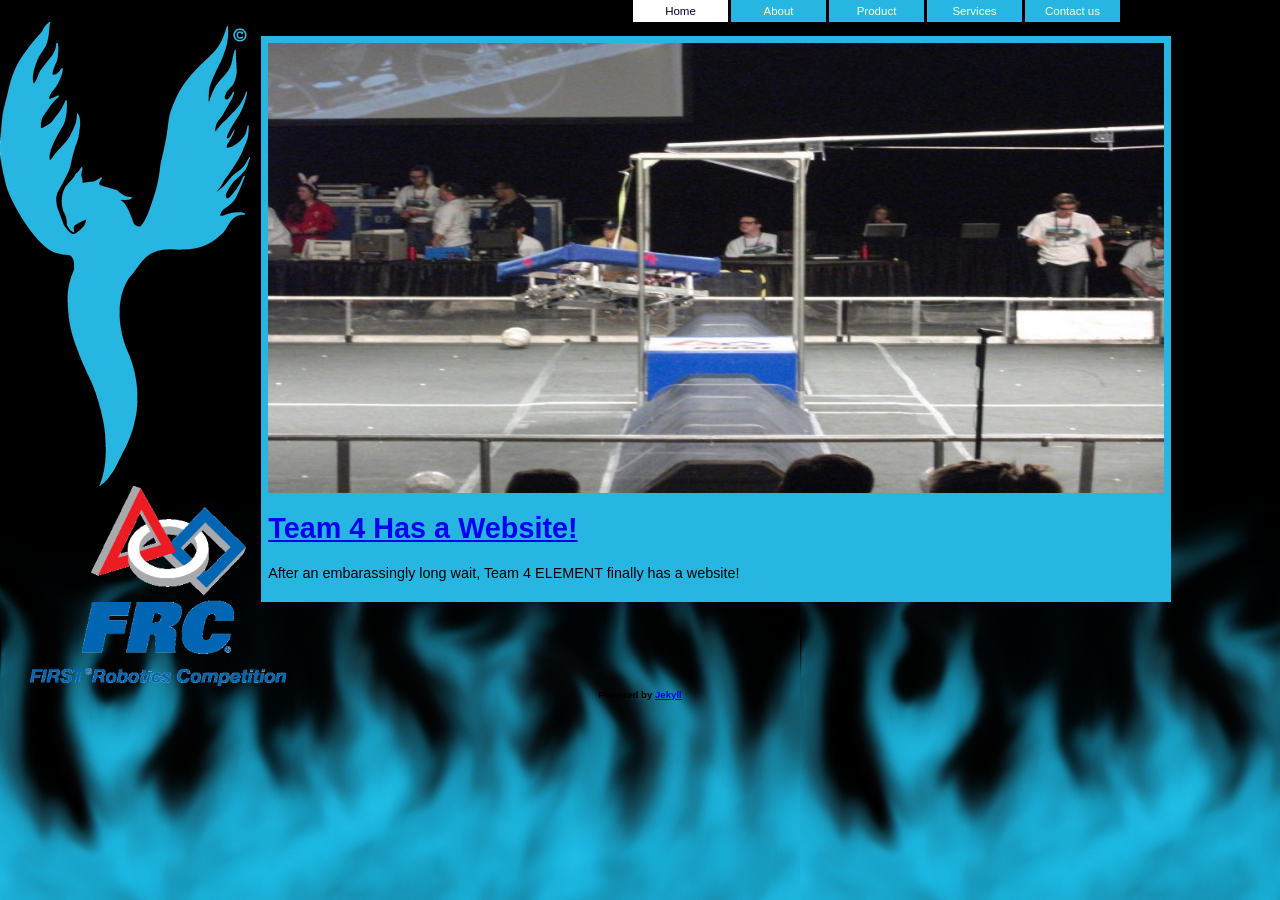
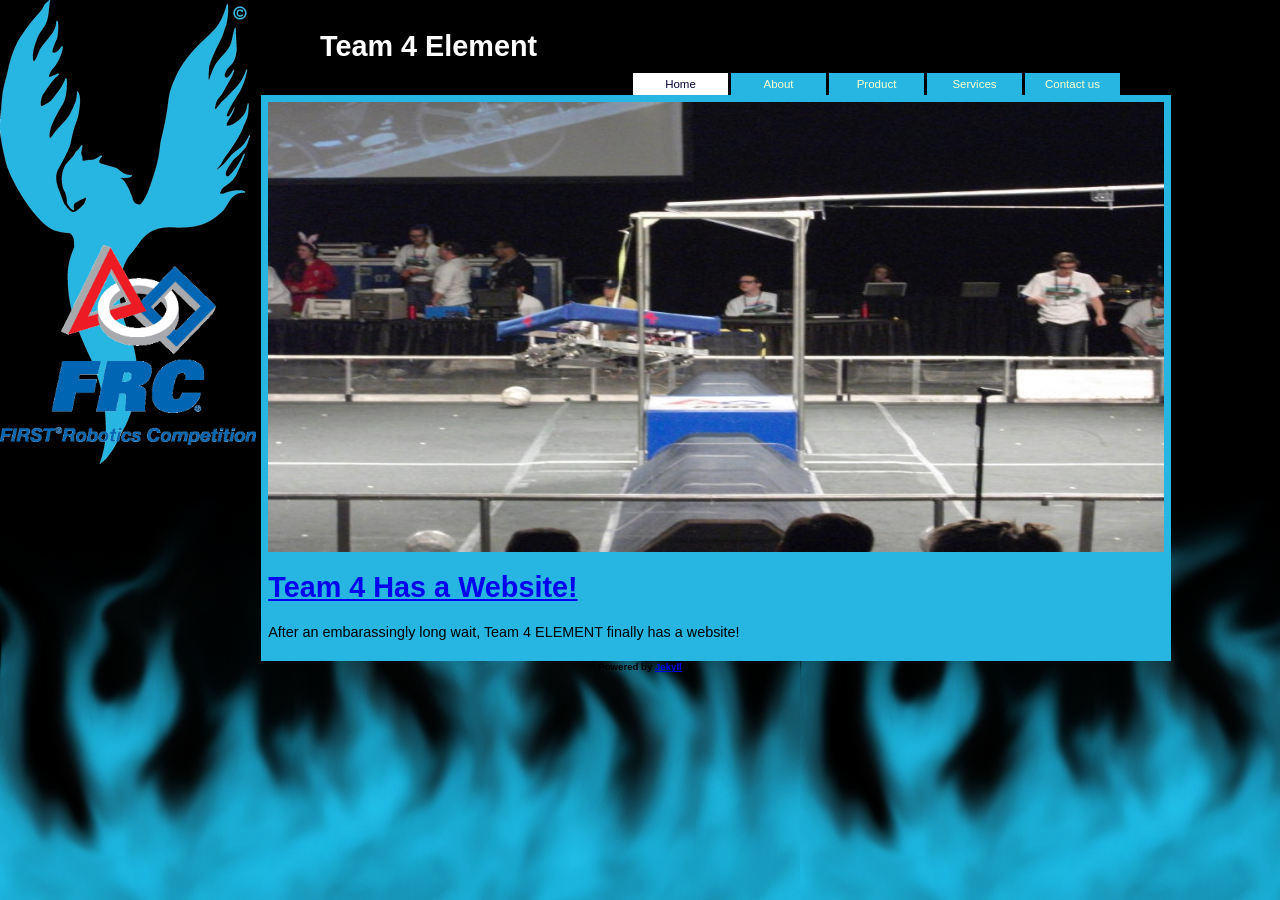
Before and after one commit to Apple101Review/team4history, a Jekyll site: the page built from index.html, in a window 1280 px wide. Built offline with Jekyll 4.4.1, drawn with Linux system fonts in a browser that asks for light colours.

Commit message:
Properly puts phoenix in hipster position
Also the navbar is broken suddenly...

```diff
--- a/_layouts/default.html
+++ b/_layouts/default.html
@@ -8,8 +8,11 @@
 		<title>{{ page.title }}</title>
 	</head>
 	<body>
+		<div id="picheader">
+			<img src="images/team4resize.png" id="team4logo"/>
+		</div>
 		<div id="header">
-
+			<h1>Team 4 Element</h1>
 			<div id="menu">
 			<ul id="nav">
 				<li id="home" {% if page.id == 'home' %}class="activelink"{%endif%}><a href="/">Home</a></li>
@@ -19,8 +22,6 @@
 				<li id="cont" {% if page.id == 'contact' %}class="activelink"{%endif%}><a href="/contact.html">Contact us</a></li>
 			</ul>
 			</div>
-			<h1>Team 4 Element</h1>
-			<img src="images/team4resize.png" id="team4logo"/>
 		</div>
 		<div id="wrapper">
 			<div id="logos">
--- a/style.css
+++ b/style.css
@@ -13,9 +13,9 @@
 	color: rgb(39,181,225);
 }*/
 div#header{width:100%;overflow:hidden; no-repeat;
-	position: relative; z-index: 1;float: right; height: 350; }
+	float: right; height: 350; }
 div#header h1,div#menu{width:75%;margin:0 auto;text-align:left}
-div#header h1{padding: 30px 0 10px;color: #FFF; float:right;}
+div#header h1{padding: 30px 0 10px;color: #FFF; float:right; position:relative; z-index: 1000;}
 
 ul#nav,ul#nav li{list-style-type:none;margin:0;padding:0}
 ul#nav{float:right;font-size: 80%}
@@ -33,7 +33,7 @@
 
 div#wrapper {
 	text-align: center;
-	position: relative;
+	position:relative;
 	z-index: 1001;
 }
 
@@ -45,7 +45,6 @@
 	text-align: left;
 	width: 70%;
 	margin: 0 auto;
-	margin-top: -450px;
 	float:left;
 	padding: .5em;
 	z-index:2;
@@ -55,16 +54,18 @@
 	float: left;
 	width: 20%;
 	margin-right:5px;
+	margin-top: 150px;
+	position:relative;
+	z-index: 1000;
 }
 
 #team4logo {
-	float: left;
+	z-index: 1;
+	position: absolute;
 }
 
 #frclogo {
 	width: 100%;
-	padding-left: 30px;
-	padding-top: -75px;
 }
 
 div#footer {
```
